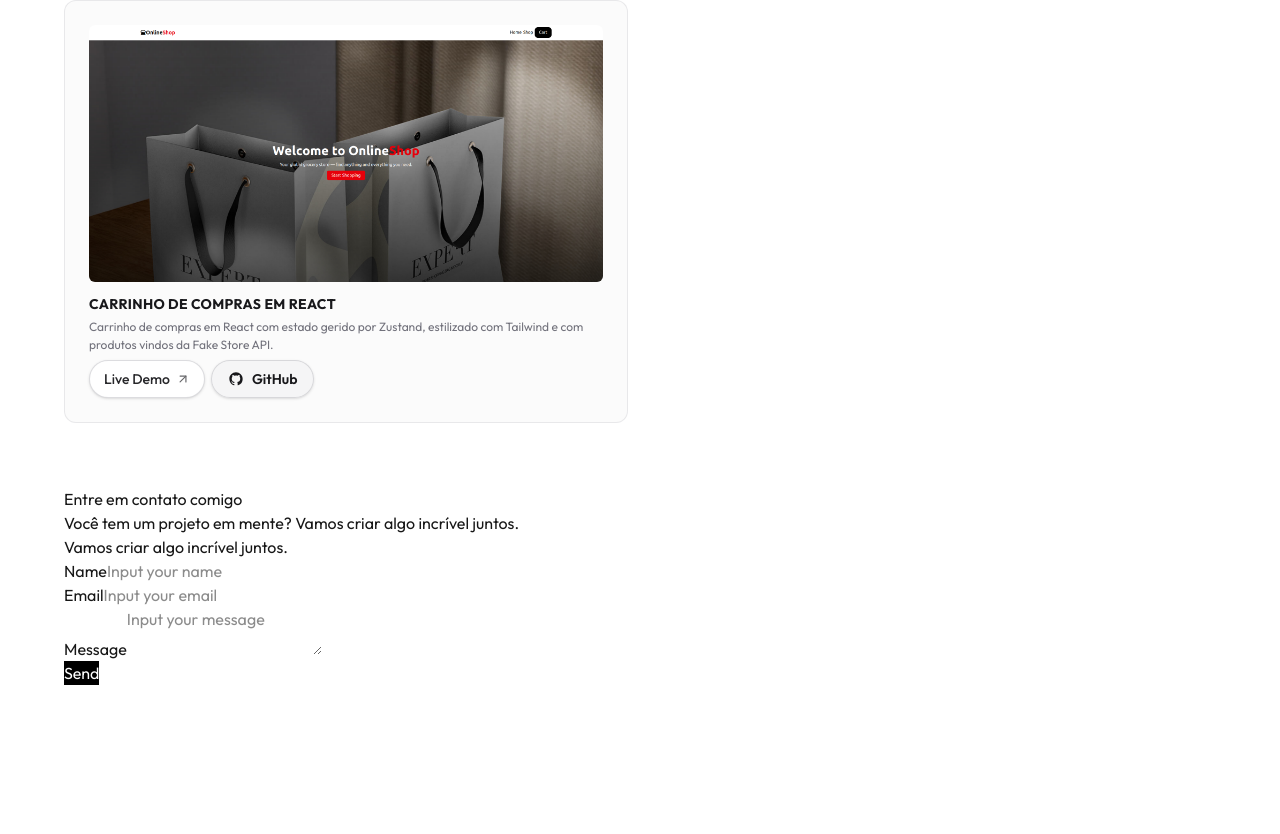
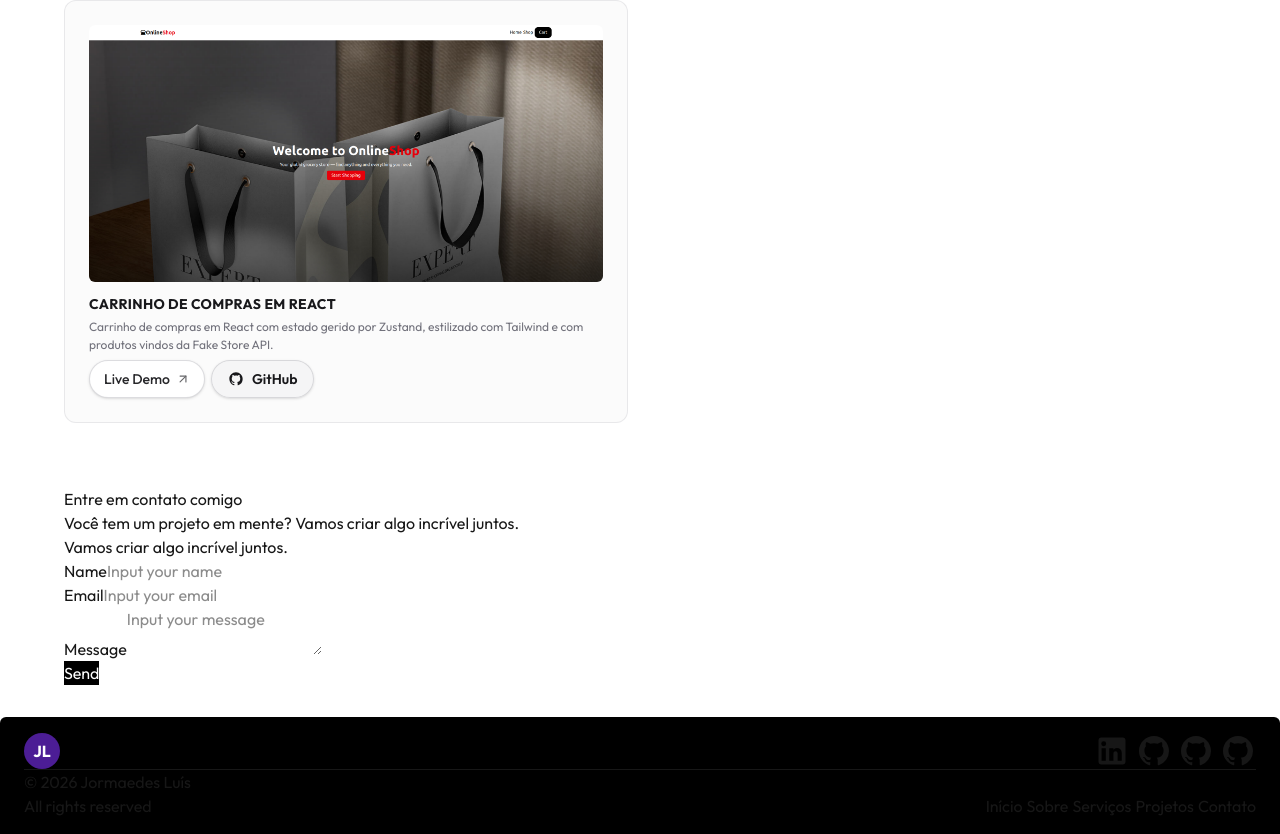
Before and after one commit to jormaedes/portfolio, a Next.js app: page / in a window 1280 px wide. Shown: the part 3640-4474 px from the top of the page. Before the commit the page ends 4357 px from the top, so only its background shows below. Built offline with nearby package versions, Linux system fonts and the light colour scheme; no server answers.

Commit message:
feat: add Footer component with social links and copyright information

```diff
--- a/src/app/page.tsx
+++ b/src/app/page.tsx
@@ -4,6 +4,7 @@ import AboutSection from "@/components/About"
 import Services from "@/components/Services";
 import Projects from "@/components/Projects";
 import Contact from "@/components/Contact";
+import Footer from "@/components/Footer";
 
 export default function Home() {
   return (
@@ -14,6 +15,7 @@ export default function Home() {
       <Services />
       <Projects />
       <Contact />
+      <Footer />
     </main>
   );
 }
--- /dev/null
+++ b/src/components/Footer.tsx
@@ -0,0 +1,149 @@
+'use client';
+
+import { portfolio } from "@/app/data/portfolio";
+import Link from "next/link";
+import useLangStore from "@/app/store/lang";
+
+
+const navLinks = [
+    {
+        name: {
+            pt: "Início",
+            en: "Home",
+        },
+        href: "#home",
+    },
+    {
+        name: {
+            pt: "Sobre",
+            en: "About",
+        },
+        href: "#about",
+    },
+    {
+        name: {
+            pt: "Serviços",
+            en: "Services",
+        },
+        href: "#services",
+    },
+    {
+        name: {
+            pt: "Projetos",
+            en: "Projects",
+        },
+        href: "#projects",
+    },
+    {
+        name: {
+            pt: "Contato",
+            en: "Contact",
+        },
+        href: "#contact",
+    },
+];
+
+function GithubIcon({ className = "w-4 h-4" }: { className?: string }) {
+    return (
+        <svg
+            viewBox="0 0 24 24"
+            fill="currentColor"
+            className={className}
+            aria-hidden="true"
+        >
+            <path
+                fillRule="evenodd"
+                clipRule="evenodd"
+                d="M12 2C6.477 2 2 6.484 2 12.017c0 4.425 2.865 8.18 6.839 9.504.5.092.682-.217.682-.483 0-.237-.008-.868-.013-1.703-2.782.605-3.369-1.343-3.369-1.343-.454-1.158-1.11-1.466-1.11-1.466-.908-.62.069-.608.069-.608 1.003.07 1.53 1.032 1.53 1.032.892 1.53 2.341 1.088 2.91.832.092-.647.35-1.088.636-1.338-2.22-.253-4.555-1.113-4.555-4.951 0-1.093.39-1.988 1.029-2.688-.103-.253-.446-1.272.098-2.65 0 0 .84-.27 2.75 1.026A9.564 9.564 0 0112 6.844c.85.004 1.705.115 2.504.337 1.909-1.296 2.747-1.027 2.747-1.027.546 1.379.202 2.398.1 2.651.64.7 1.028 1.595 1.028 2.688 0 3.848-2.339 4.695-4.566 4.943.359.309.678.92.678 1.855 0 1.338-.012 2.419-.012 2.747 0 .268.18.58.688.482A10.019 10.019 0 0022 12.017C22 6.484 17.522 2 12 2z"
+            />
+        </svg>
+    );
+}
+
+function LinkedinIcon({ className = "w-4 h-4" }: { className?: string }) {
+    return (
+        <svg
+            viewBox="0 0 24 24"
+            fill="currentColor"
+            className={className}
+            aria-hidden="true"
+        >
+            <path d="M19 3a2 2 0 0 1 2 2v14a2 2 0 0 1-2 2H5a2 2 0 0 1-2-2V5a2 2 0 0 1 2-2h14m-.5 15.5v-5.3a3.26 3.26 0 0 0-3.26-3.26c-.85 0-1.84.52-2.28 1.3v-1.11h-2.79v8.37h2.79v-4.93c0-.77.62-1.4 1.39-1.4a1.4 1.4 0 0 1 1.4 1.4v4.93h2.75M6.46 8.76a1.64 1.64 0 0 0 1.66-1.63 1.65 1.65 0 0 0-3.3 0 1.64 1.64 0 0 0 1.64 1.63m1.4 9.74v-8.37H5.06v8.37h2.8z" />
+        </svg>
+    );
+}
+
+export default function Footer() {
+
+    const { lang } = useLangStore();
+
+    return (
+        <footer className="pointer-events-none animate-slide-down bg-black rounded-t-md">
+            <div className="container mx-auto  py-2.5 sm:py-4 px-3 sm:px-6 pointer-events-auto">
+                <div className="flex justify-between items-center">
+
+                    <div className="hidden sm:flex sm:flex-1 items-center space-x-2">
+                        <div className="text-sm sm:text-base font-bold w-8 h-8 sm:w-9 sm:h-9 flex justify-center items-center rounded-full bg-accent-purple text-white shadow-sm shrink-0">
+                            JL
+                        </div>
+                        <span className="hidden md:inline text-sm font-semibold text-black dark:text-white whitespace-nowrap">
+                            Jormaedes Luís
+                        </span>
+                    </div>
+
+                    <div className="flex items-center gap-1.5">
+                        <Link
+                            href={portfolio.socialLinks.linkedin}
+                            target="_blank"
+                        >
+                            <LinkedinIcon className="w-9 h-9 transition-transform duration-300 group-hover:scale-110" />
+                        </Link>
+
+                        <Link
+                            href={portfolio.socialLinks.github}
+                            target="_blank"
+                        >
+                            <GithubIcon className="w-9 h-9 transition-transform duration-300 group-hover:scale-110" />
+                        </Link>
+
+                        <Link
+                            href={portfolio.socialLinks.whatsapp}
+                            target="_blank"
+                        >
+                        {/* Aqui vai o logo do whatsapp */}
+                            <GithubIcon className="w-9 h-9 transition-transform duration-300 group-hover:scale-110" />
+                        </Link>
+
+                        <Link
+                            href={portfolio.socialLinks.discord}
+                            target="_blank"
+                        >
+                            {/* Aqui vai o logo do discord */}
+                            <GithubIcon className="w-9 h-9 transition-transform duration-300 group-hover:scale-110" />
+                        </Link>
+                    </div>
+                </div>
+
+                <div className="border-t flex justify-between items-end">
+                    <div className="flex flex-col">
+                        <span>
+                            &copy; 2026 Jormaedes Luís
+                        </span>
+                        <span>
+                            All rights reserved
+                        </span>
+                    </div>
+                    <div className="flex items-center gap-1">
+                        {navLinks.map((nav)=>
+                            <Link key={nav.href} href={nav.href}>
+                                {nav.name[lang]}
+                            </Link>
+                        )}
+                    </div>
+                </div>
+
+            </div>
+
+        </footer>
+    )
+}
```
